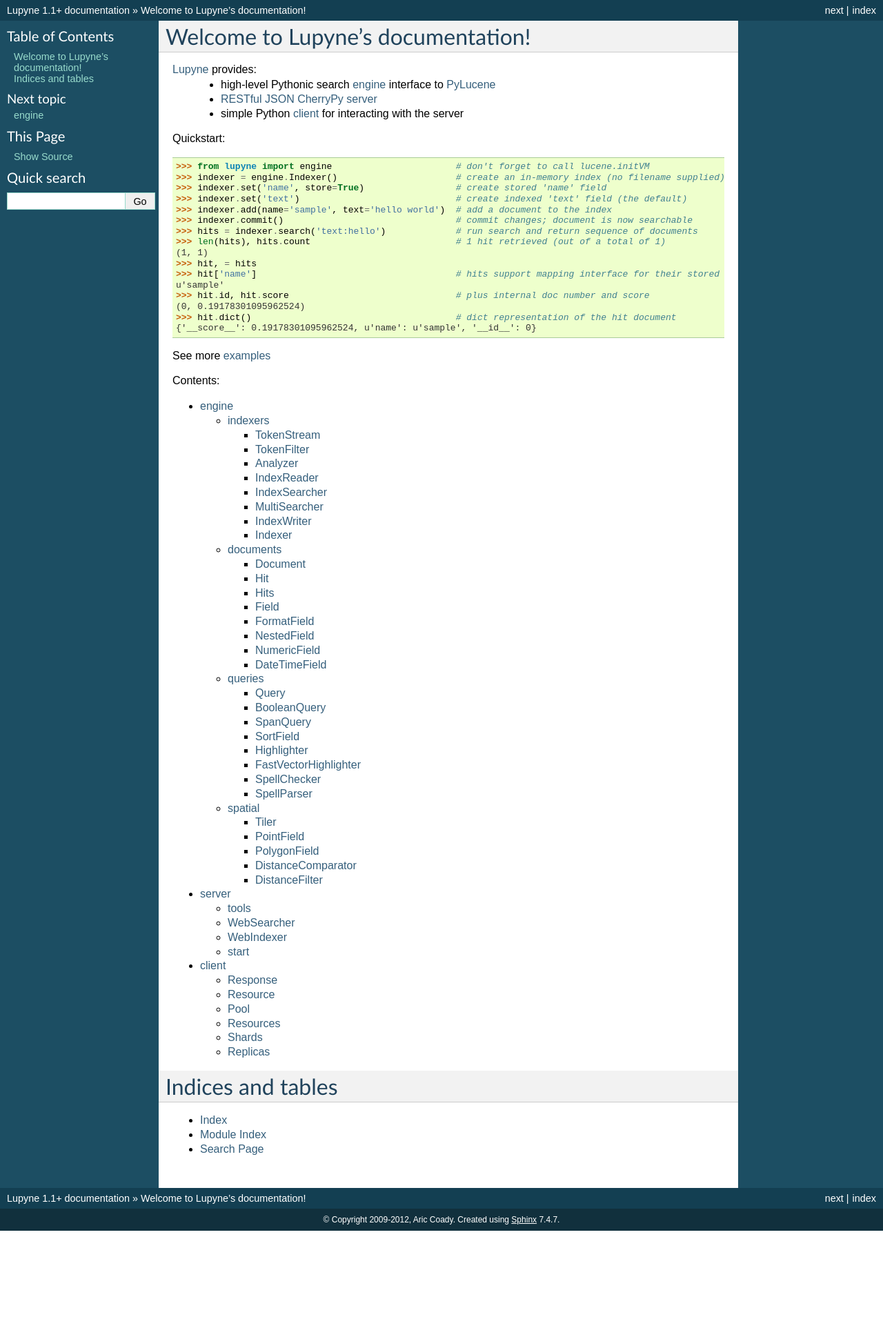
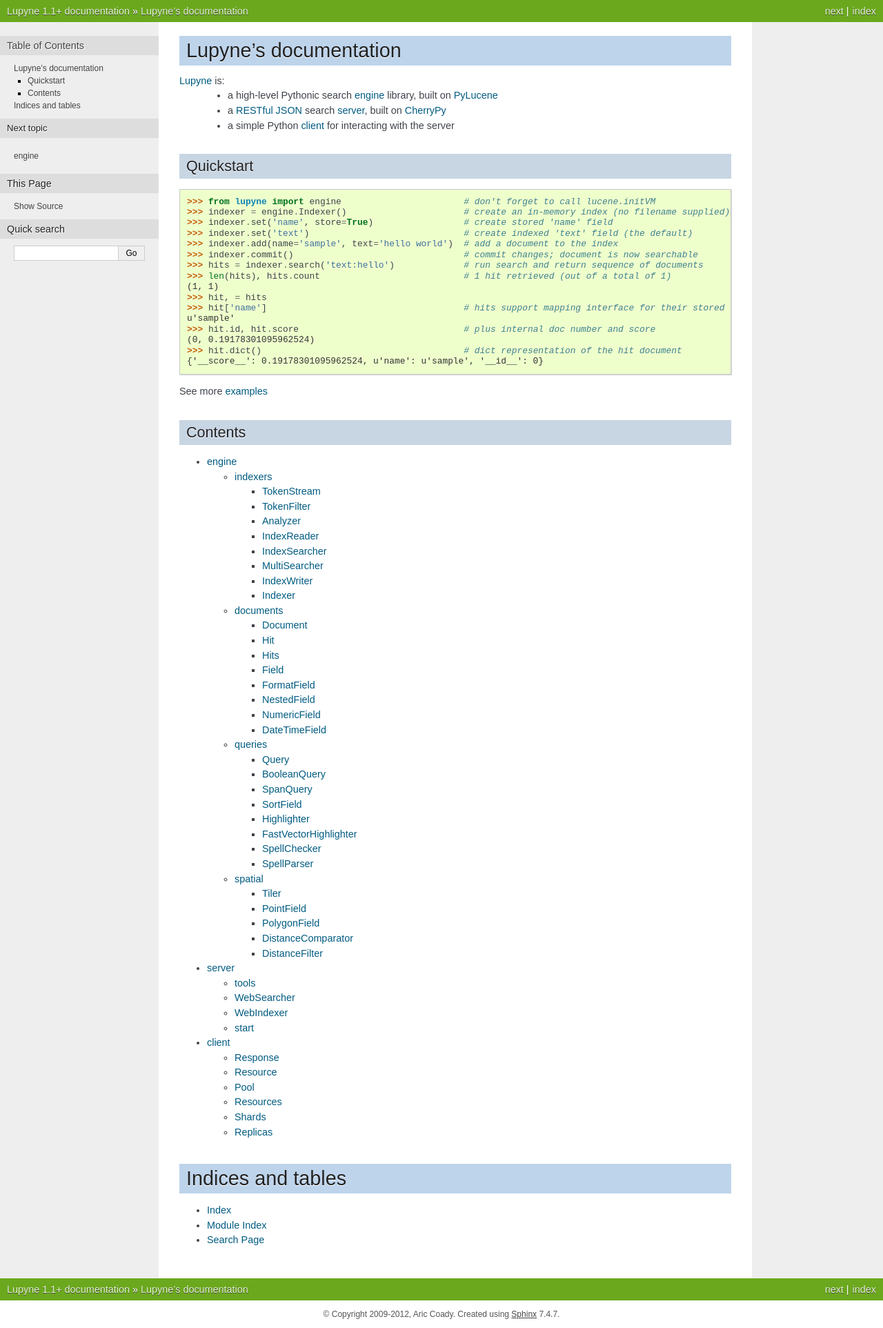
Before and after one commit to coady/lupyne, a Sphinx documentation site: the page built from docs/index.rst, in a window 1280 px wide. Shown: the whole page at 69% size. Built offline with Sphinx 7.4.7, drawn with Linux system fonts in a browser that asks for light colours; before the commit the page ends 1784 px from its top, so only the background shows below that.

Commit message:
Documentation update with new theme and versioning.

```diff
--- a/docs/client.rst
+++ b/docs/client.rst
@@ -1,6 +1,8 @@
 client
 ======
 .. automodule:: lupyne.client
+.. note::
+  Caching more client connections than the backed server supports will cause blocking under load.  CherryPy's default `thread pool`_ is 10.
 
 Response
 ---------
--- a/docs/conf.py
+++ b/docs/conf.py
@@ -92,7 +92,7 @@
 
 # The theme to use for HTML and HTML Help pages.  See the documentation for
 # a list of builtin themes.
-html_theme = 'default'
+html_theme = 'nature'
 
 # Theme options are theme-specific and customize the look and feel of a theme
 # further.  For a list of options available for each theme, see the
--- a/docs/index.rst
+++ b/docs/index.rst
@@ -3,15 +3,16 @@
    You can adapt this file completely to your liking, but it should at least
    contain the root `toctree` directive.
 
-Welcome to Lupyne's documentation!
+Lupyne's documentation
 ==================================
 
-`Lupyne <https://bitbucket.org/coady/lupyne>`_ provides:
- * high-level Pythonic search `engine <engine.html>`_ interface to `PyLucene <http://lucene.apache.org/pylucene/>`_
- * `RESTful <http://en.wikipedia.org/wiki/Representational_State_Transfer>`_ `JSON <http://json.org/>`_ `CherryPy <http://cherrypy.org/>`_ `server <server.html>`_
- * simple Python `client <client.html>`_ for interacting with the server
+Lupyne_ is:
+ * a high-level Pythonic search `engine <engine.html>`_ library, built on PyLucene_
+ * a RESTful_ JSON_ search `server <server.html>`_, built on CherryPy_
+ * a simple Python `client <client.html>`_ for interacting with the server
 
-Quickstart:
+Quickstart
+^^^^^^^^^^
 
   >>> from lupyne import engine                       # don't forget to call lucene.initVM
   >>> indexer = engine.Indexer()                      # create an in-memory index (no filename supplied)
@@ -32,7 +33,8 @@
 
 See more `examples <examples.html>`_
 
-Contents:
+Contents
+^^^^^^^^^^
 
 .. toctree::
 
```
Also changed, not shown: other parts of docs/client.rst (+4 -0 lines), other parts of docs/index.rst (+6 -0 lines), docs/server.rst (+8 -1 lines), setup.py (+9 -0 lines), 2 other files.
